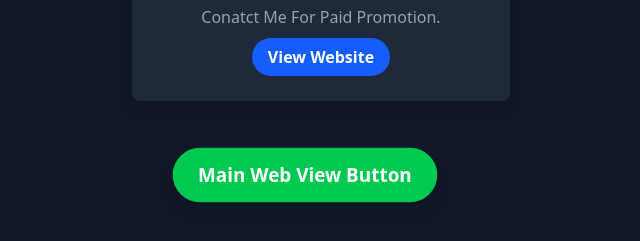
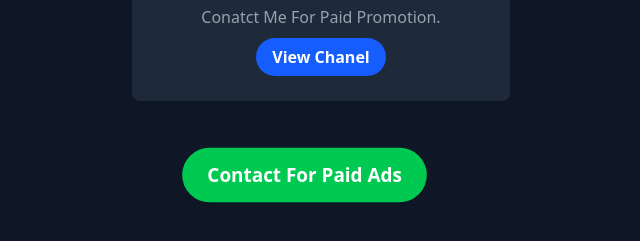
Before and after one commit to itsmedidula/adstomoney, a plain HTML site: page 1/status-lanthe.html in a window 1280 px wide. Shown: the part 397-638 px from the top of the page, without its empty margins (335-975 px from the left). Drawn offline with nearby package versions, Linux system fonts and the light colour scheme.

Commit message:
Update status-lanthe.html

```diff
--- a/1/status-lanthe.html
+++ b/1/status-lanthe.html
@@ -28,10 +28,10 @@
             <img src="https://files.catbox.moe/ps1x5i.jpg" alt="Logo" class="rounded-full h-24 w-24 mx-auto mb-4">
             <h2 class="text-2xl font-bold mb-2">ස්ටේටස් ලන්තය | 🙈💗💋</h2>
             <p class="text-gray-400 mb-4">Conatct Me For Paid Promotion.</p>
-            <a href="https://whatsapp.com/channel/0029Vb6P1g8FnSzEu8TM713M" id="view-website-link" class="bg-blue-600 hover:bg-blue-700 text-white font-bold py-2 px-4 rounded-full transition duration-300 ease-in-out">View Website</a>
+            <a href="https://whatsapp.com/channel/0029Vb6P1g8FnSzEu8TM713M" id="view-website-link" class="bg-blue-600 hover:bg-blue-700 text-white font-bold py-2 px-4 rounded-full transition duration-300 ease-in-out">View Chanel</a>
         </div>
         <button id="main-button" class="bg-green-500 hover:bg-green-600 text-white font-bold py-3 px-6 rounded-full text-lg mt-8 shadow-lg pulse transition duration-300 ease-in-out" data-main-url="https://wa.me/94778167607?text=paid+promotion">
-            Main Web View Button
+            Contact For Paid Ads
         </button>
     </div>
     <script>
```
